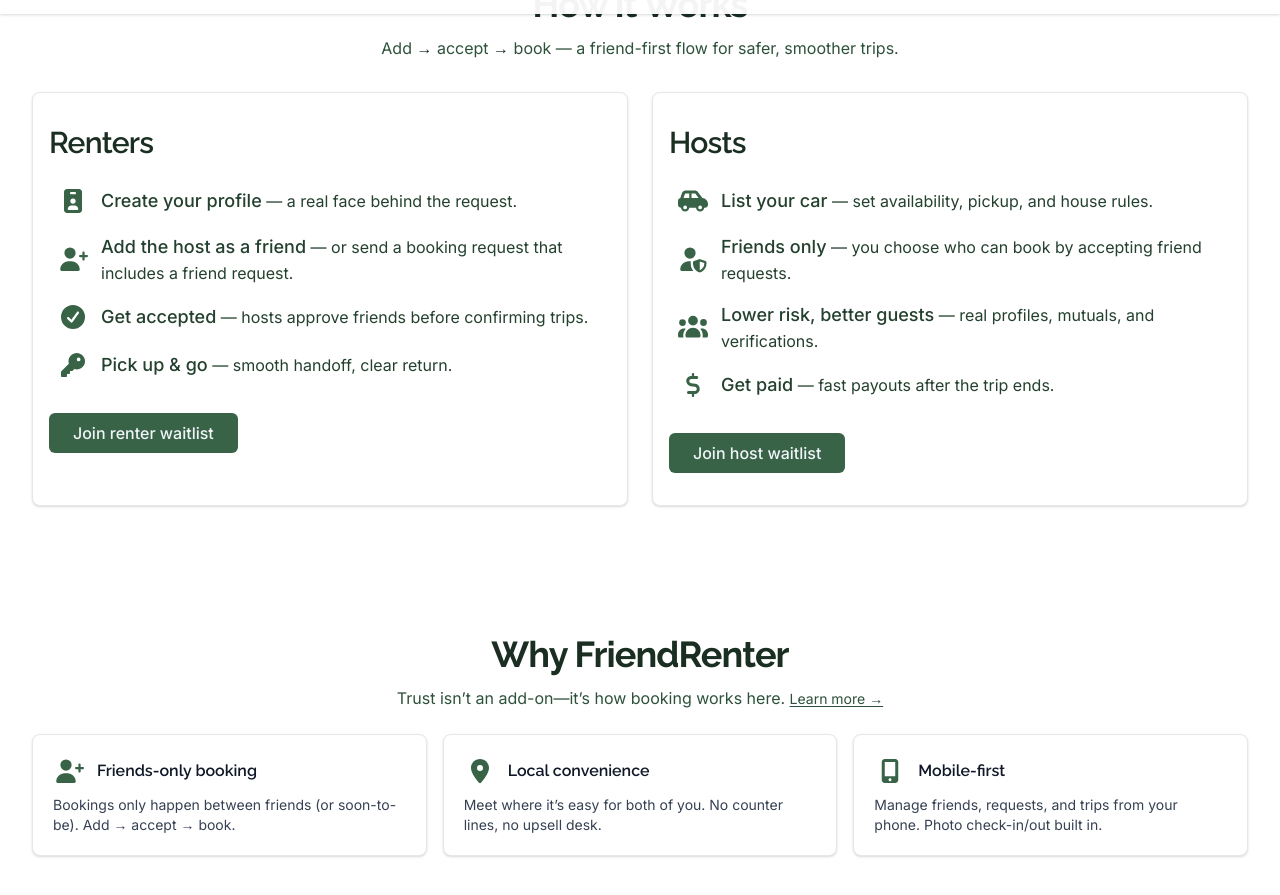
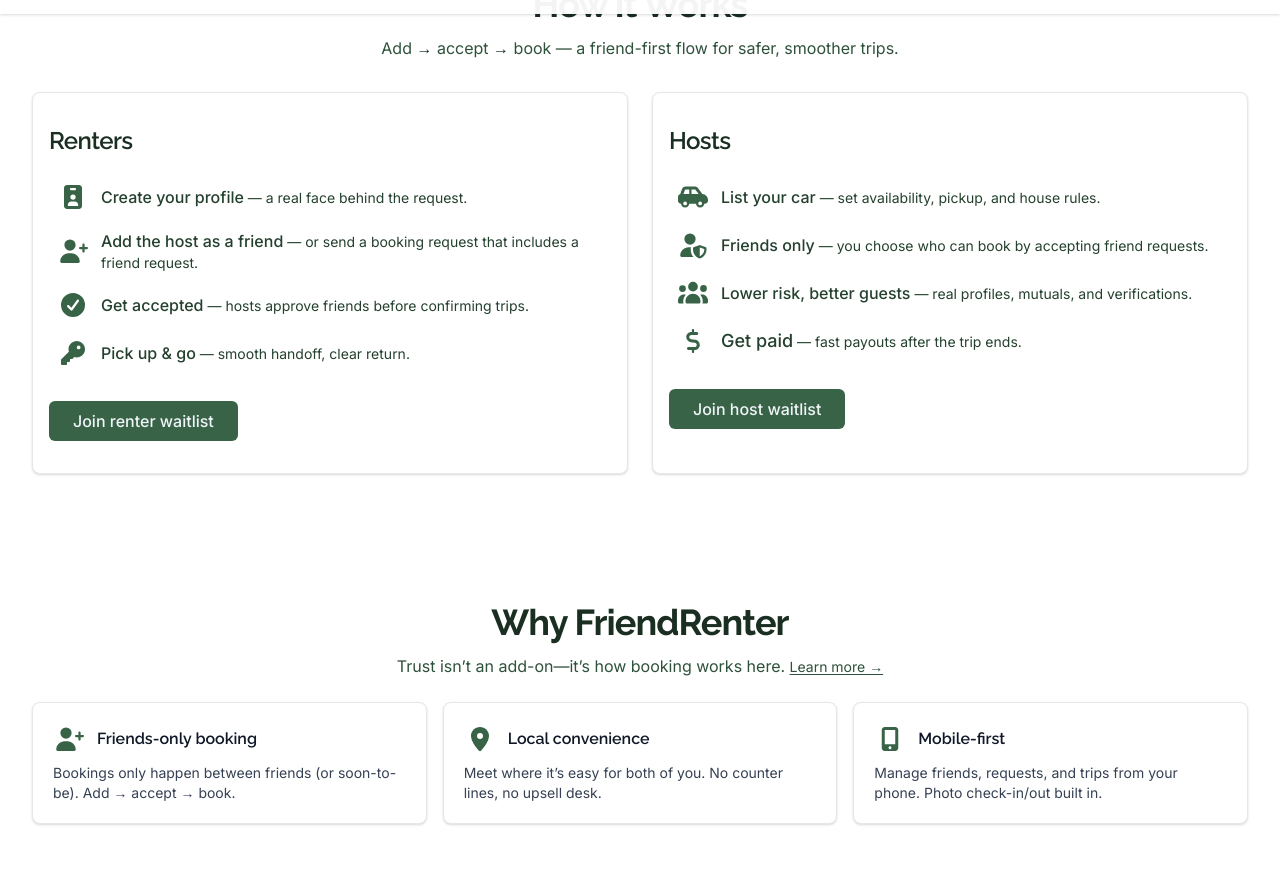
Before and after one commit to Friend-Renter/fr-marketing, a Next.js app: page / in a window 1280 px wide. Shown: the part 786-1681 px from the top of the page. Built offline with nearby package versions, Linux system fonts and the light colour scheme; no server answers.

Commit message:
adjust font size for how it owrks secton in landing page

```diff
--- a/app/page.js
+++ b/app/page.js
@@ -203,16 +203,16 @@
         <div className="mt-8 grid gap-6 lg:grid-cols-2 ">
           {/* Renters */}
           <div className="rounded-lg border border-gray-200 bg-white py-8 px-4 shadow-card">
-            <h3 className="text-3xl font-semibold tracking-tight text-brand-900">
+            <h3 className="text-2xl font-semibold tracking-tight text-brand-900">
               Renters
             </h3>
-            <ul className="mt-6 space-y-4  px-2 text-brand-800">
+            <ul className="mt-6 space-y-4 text-sm  px-2 text-brand-800">
               <li className="flex items-center gap-3">
                 <span className="inline-flex h-8 w-8 flex-none items-center justify-center text-brand-600">
                   <FontAwesomeIcon icon={faIdBadge} className="text-[24px]" />
                 </span>
                 <div>
-                  <span className="font-medium text-lg text-brand-800">
+                  <span className="font-medium text-base text-brand-800">
                     Create your profile
                   </span>{" "}
                   — a real face behind the request.
@@ -223,7 +223,7 @@
                   <FontAwesomeIcon icon={faUserPlus} className="text-[24px]" />
                 </span>
                 <div>
-                  <span className="font-medium text-lg text-brand-800">
+                  <span className="font-medium text-base text-brand-800">
                     Add the host as a friend
                   </span>{" "}
                   — or send a booking request that includes a friend request.
@@ -237,7 +237,7 @@
                   />
                 </span>
                 <div>
-                  <span className="font-medium text-lg text-brand-800">
+                  <span className="font-medium text-base text-brand-800">
                     Get accepted
                   </span>{" "}
                   — hosts approve friends before confirming trips.
@@ -248,7 +248,7 @@
                   <FontAwesomeIcon icon={faKey} className="text-[24px]" />
                 </span>
                 <div>
-                  <span className="font-medium text-lg text-brand-800">
+                  <span className="font-medium text-base text-brand-800">
                     Pick up & go
                   </span>{" "}
                   — smooth handoff, clear return.
@@ -270,16 +270,16 @@
             id="become-host"
             className="rounded-lg border border-gray-200 bg-white py-8 px-4 shadow-card"
           >
-            <h3 className="text-3xl font-semibold tracking-tight text-brand-900">
+            <h3 className="text-2xl font-semibold tracking-tight text-brand-900">
               Hosts
             </h3>
-            <ul className="mt-6 space-y-4 px-0 px-2 text-brand-800">
+            <ul className="mt-6 space-y-4 text-sm px-0 px-2 text-brand-800">
               <li className="flex items-center gap-3">
                 <span className="inline-flex h-8 w-8 flex-none items-center justify-center text-brand-600">
                   <FontAwesomeIcon icon={faCarSide} className="text-[24px]" />
                 </span>
                 <div>
-                  <span className="font-medium text-lg text-brand-800">
+                  <span className="font-medium text-base text-brand-800">
                     List your car
                   </span>{" "}
                   — set availability, pickup, and house rules.
@@ -293,7 +293,7 @@
                   />
                 </span>
                 <div>
-                  <span className="font-medium text-lg text-brand-800">
+                  <span className="font-medium text-base text-brand-800">
                     Friends only
                   </span>{" "}
                   — you choose who can book by accepting friend requests.
@@ -304,7 +304,7 @@
                   <FontAwesomeIcon icon={faUsers} className="text-[24px]" />
                 </span>
                 <div>
-                  <span className="font-medium text-lg text-brand-800">
+                  <span className="font-medium text-base text-brand-800">
                     Lower risk, better guests
                   </span>{" "}
                   — real profiles, mutuals, and verifications.
```
